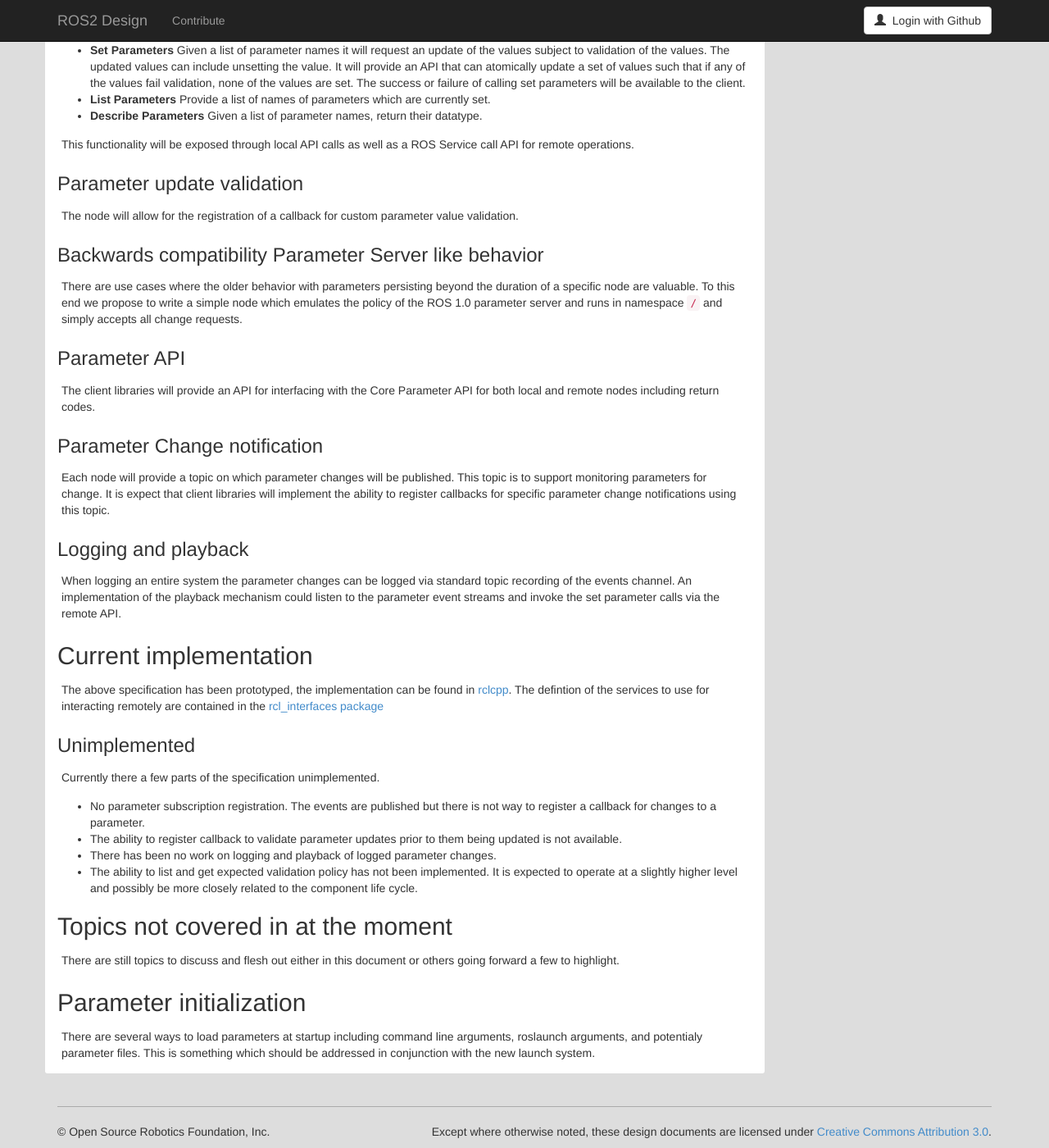
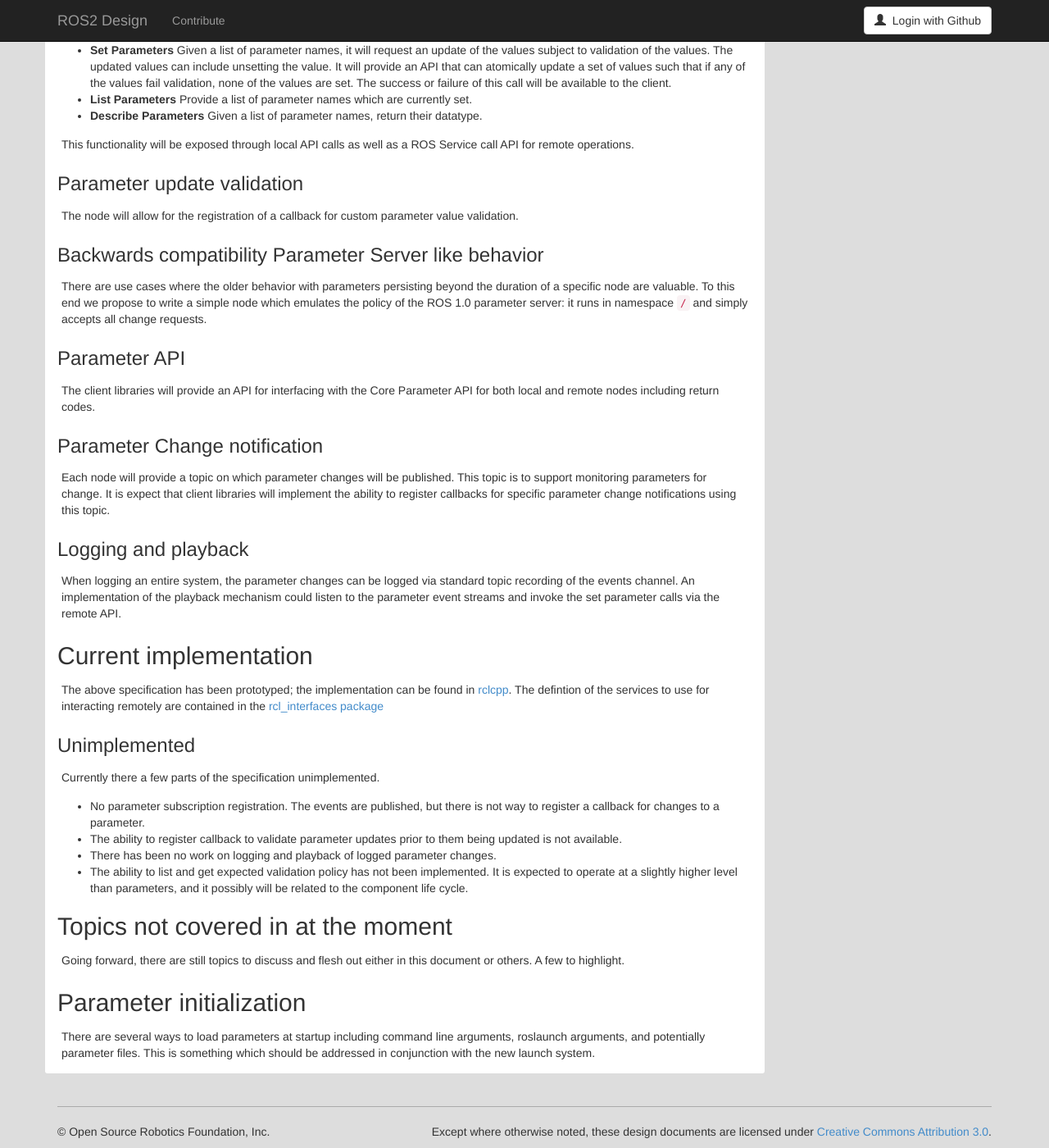
Before and after one commit to ros2/design, a Jekyll site: the page built from articles/055_ros_parameter_design.md, in a window 1280 px wide and 1400 px high, scrolled down 2369 px. Shown: the whole window at 82% size. Built offline with Jekyll 4.4.1, drawn with Linux system fonts in a browser that asks for light colours; nearby versions of some CDN libraries; some of the changed text lies outside the part shown.

Commit message:
A few grammar fixes

```diff
--- a/articles/055_ros_parameter_design.md
+++ b/articles/055_ros_parameter_design.md
@@ -23,7 +23,7 @@ Original Author: {{ page.author }}
 ## Background
 
 In ROS 1 the parameters were implemented in a 'blackboard model' with unrestricted read and write access from all nodes.
-The data model proved useful in many cases but there were many cases where the lack of control or ownership proved to be a problem.
+The data model proved useful in many cases, but there were many cases where the lack of control or ownership proved to be a problem.
 One of the common shortcomings was for setting parameters on drivers.
 A tool called dynamic_reconfigure was developed to service this use case.
 It provided a service based interface to interact with parameters of other nodes.
@@ -46,7 +46,7 @@ An ideal parameter system would have the qualities laid out in the following par
 
 ### Accept parameter values
 
-At the most basic a parameter system must be able to accept the setting of parameter values.
+At the most basic, a parameter system must be able to accept the setting of parameter values.
 An extension is to accept a group of parameters updated atomically.
 This allows you to update coupled parameters such as PID gains without worring about invalid intermediate states.
 
@@ -68,12 +68,12 @@ When a parameter changes value it should be possible to get a notification.
 
 ### Reject parameter changes
 
-If a parameter change is requested to an invalid value the parameter server should be able to reject the change.
-Related to this it should also be able to communicate the preconditions which are necessary but not sufficient to determine the acceptance of a change.
+If a parameter change is requested to an invalid value, the parameter server should be able to reject the change.
+Related to this, it should also be able to communicate the preconditions which are necessary but not sufficient to determine the acceptance of a change.
 
 ### Introspection of expected parameters
 
-When using parameters providing a list of expected parameters can prevent accidentally setting parameters with typos in their names etc.
+When using parameters, providing a list of expected parameters can prevent accidentally setting parameters with typos in their names etc.
 
 ### Control parameter lifetime
 
@@ -83,7 +83,7 @@ When parameters are set, there should be an understanding of what the lifetime o
 
 All parameters should be unambiguously addressable.
 
-For example one of the challenges of the current system is that there is a naming ambiguity between nodes and parameters `/foo/bar/baz` could be a node `/foo/bar/baz` or a private parameter `baz` on node `/foo/bar`.
+For example, one of the challenges of the current system is that there is a naming ambiguity between nodes and parameters `/foo/bar/baz` could be a node `/foo/bar/baz` or a private parameter `baz` on node `/foo/bar`.
 
 ### Logging
 
@@ -92,17 +92,17 @@ And when playing back a log file the parameter changes should be able to be reap
 
 ## Proposed Approach
 
-To cover the feature set above the ROS 2.0 parameter system is proposed as follows.
+To cover the feature set above, the ROS 2.0 parameter system is proposed as follows.
 
 ### Parameters Hosted on nodes
 
-For clarity of parameter lifecycle and validation all parameters will be hosted on a node.
+For the sake of validating parameter lifecycle, all parameters will be hosted on a node.
 Their lifetime will be implicitly tied to the nodes lifetime.
 The node will be responsible for validating current values.
 
 ### Parameter addressing
 
-All parameters will be addressed by two elements, the full node name, and the parameter name.
+All parameters will be addressed by two elements: the full node name and the parameter name.
 
 ### Supported datatypes
 
@@ -123,12 +123,12 @@ Each node is responsible for providing the following functionality.
 - **Get Parameters**
   Given a list of parameter names it will return the parameter values.
 - **Set Parameters**
-  Given a list of parameter names it will request an update of the values subject to validation of the values.
+  Given a list of parameter names, it will request an update of the values subject to validation of the values.
   The updated values can include unsetting the value.
   It will provide an API that can atomically update a set of values such that if any of the values fail validation, none of the values are set.
-  The success or failure of calling set parameters will be available to the client.
+  The success or failure of this call will be available to the client.
 - **List Parameters**
-  Provide a list of names of parameters which are currently set.
+  Provide a list of parameter names which are currently set.
 - **Describe Parameters**
   Given a list of parameter names, return their datatype.
 
@@ -141,7 +141,7 @@ The node will allow for the registration of a callback for custom parameter valu
 ### Backwards compatibility Parameter Server like behavior
 
 There are use cases where the older behavior with parameters persisting beyond the duration of a specific node are valuable.
-To this end we propose to write a simple node which emulates the policy of the ROS 1.0 parameter server and runs in namespace `/` and simply accepts all change requests.
+To this end we propose to write a simple node which emulates the policy of the ROS 1.0 parameter server: it runs in namespace `/` and simply accepts all change requests.
 
 ### Parameter API
 
@@ -155,12 +155,12 @@ It is expect that client libraries will implement the ability to register callba
 
 ### Logging and playback
 
-When logging an entire system the parameter changes can be logged via standard topic recording of the events channel.
+When logging an entire system, the parameter changes can be logged via standard topic recording of the events channel.
 An implementation of the playback mechanism could listen to the parameter event streams and invoke the set parameter calls via the remote API.
 
 ## Current implementation
 
-The above specification has been prototyped, the implementation can be found in [rclcpp](https://github.com/ros2/rclcpp).
+The above specification has been prototyped; the implementation can be found in [rclcpp](https://github.com/ros2/rclcpp).
 The defintion of the services to use for interacting remotely are contained in the [rcl_interfaces package](https://github.com/ros2/rcl_interfaces)
 
 ### Unimplemented
@@ -168,17 +168,17 @@ The defintion of the services to use for interacting remotely are contained in t
 Currently there a few parts of the specification unimplemented.
 
 - No parameter subscription registration.
-  The events are published but there is not way to register a callback for changes to a parameter.
+  The events are published, but there is not way to register a callback for changes to a parameter.
 - The ability to register callback to validate parameter updates prior to them being updated is not available.
 - There has been no work on logging and playback of logged parameter changes.
 - The ability to list and get expected validation policy has not been implemented.
-  It is expected to operate at a slightly higher level and possibly be more closely related to the component life cycle.
+  It is expected to operate at a slightly higher level than parameters, and it possibly will be related to the component life cycle.
 
 ## Topics not covered in at the moment
 
-There are still topics to discuss and flesh out either in this document or others going forward a few to highlight.
+Going forward, there are still topics to discuss and flesh out either in this document or others. A few to highlight.
 
 ## Parameter initialization
 
-There are several ways to load parameters at startup including command line arguments, roslaunch arguments, and potentialy parameter files.
+There are several ways to load parameters at startup including command line arguments, roslaunch arguments, and potentially parameter files.
 This is something which should be addressed in conjunction with the new launch system.
```
